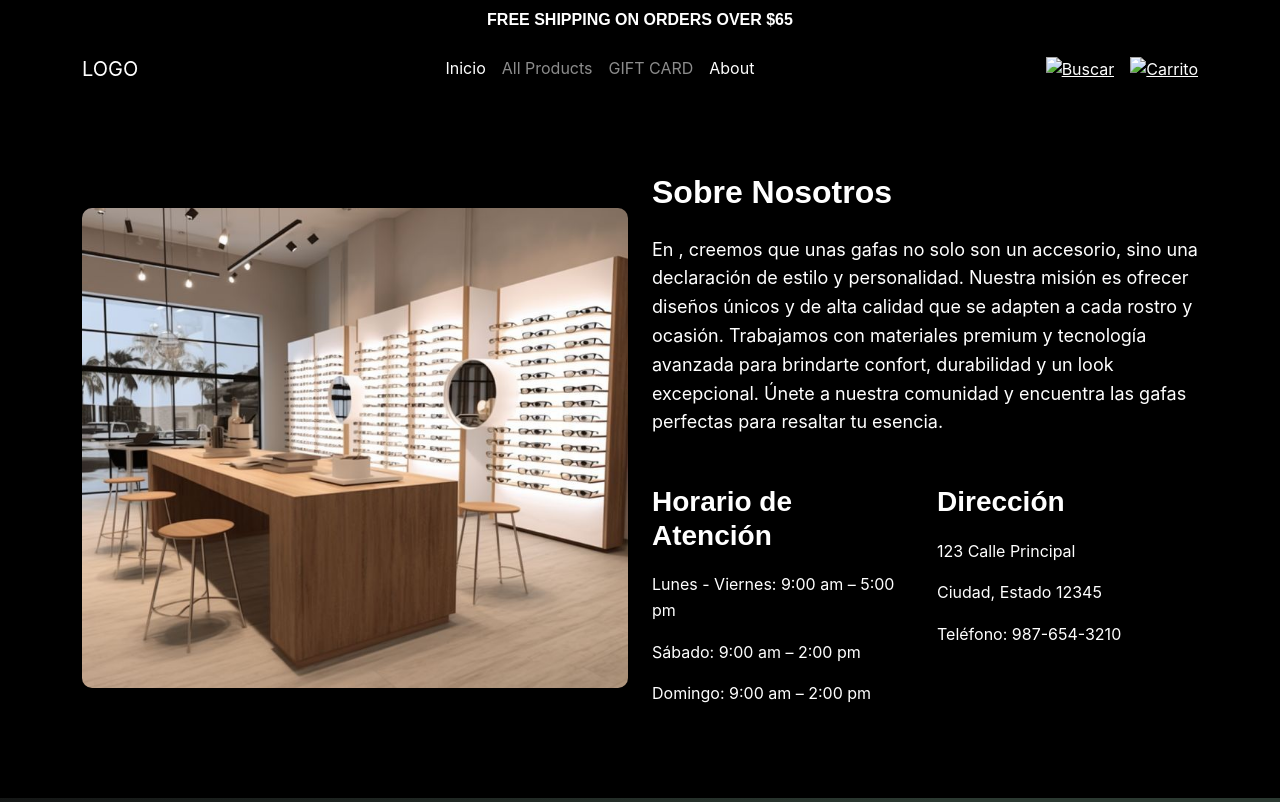
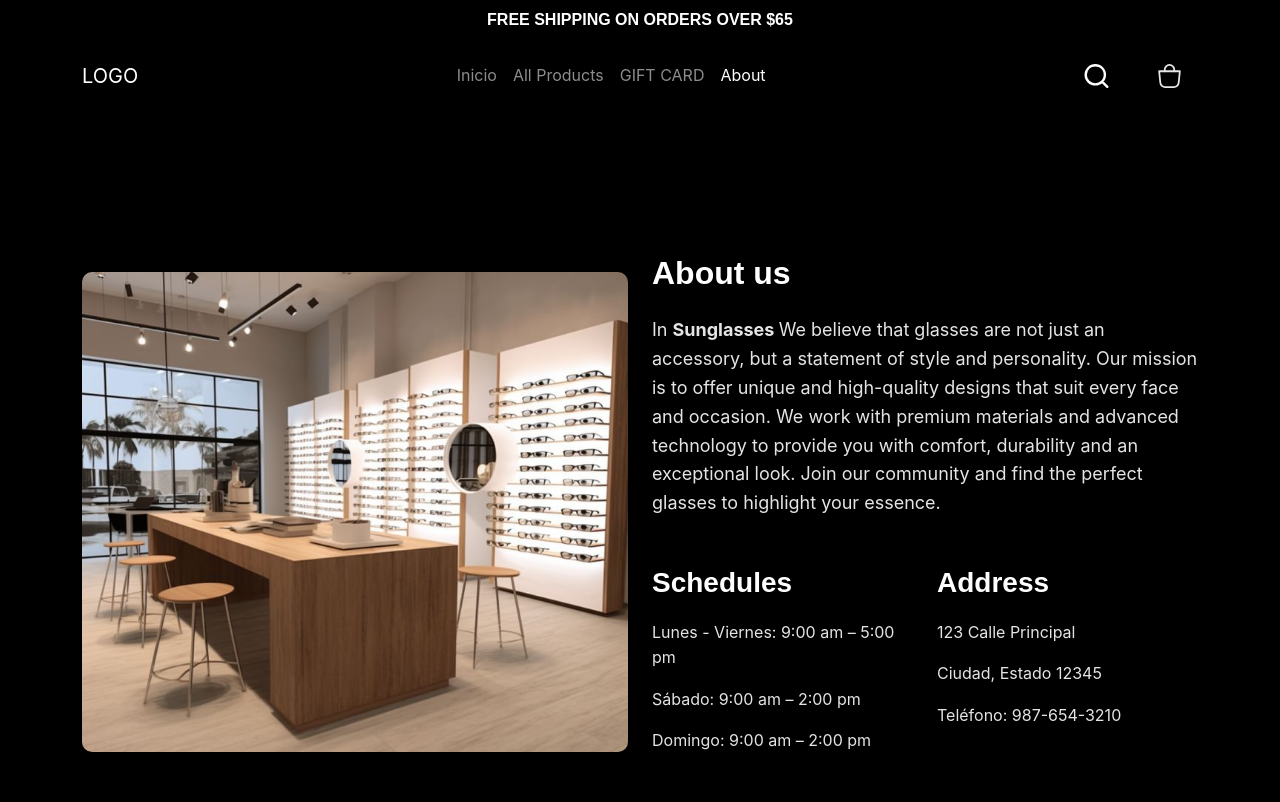
Before and after one commit to Evelyn7534/Ecommerce-Sunglasses, a plain HTML site: page pages/about.html in a window 1280 px wide. Shown: the top 802 px of the page. Drawn offline with nearby package versions, Linux system fonts and the light colour scheme.

Commit message:
solucionando error con los iconos

```diff
--- a/css/styles.css
+++ b/css/styles.css
@@ -375,3 +375,17 @@ section {
 .quantity-btn:hover {
     color: #816D2B;
 }
+.icon-img {
+    width: 24px;
+    min-height: 24px;
+}
+.about-section{
+    min-height: 800px;
+    p{
+        color: #e4e4e4;
+    }
+}
+.about-image{
+    width: 100%;
+    height: 60vh;
+}
--- a/pages/about.html
+++ b/pages/about.html
@@ -18,7 +18,7 @@
     </div>
 
     <!-- Navbar -->
-    <nav class="navbar navbar-expand-lg navbar-dark bg-black"aria-label="Navegacion principal"aria-label="Navegación principal">
+    <nav class="navbar navbar-expand-lg navbar-dark bg-black" aria-label="Navegación About Us">
         <div class="container">
             <!-- Logo -->
             <a class="navbar-brand" href="index.html">LOGO</a>
@@ -32,7 +32,7 @@
             <!-- Menú de navegación -->
 <div class="collapse navbar-collapse justify-content-center" id="navbarNav">
 <ul class="navbar-nav">
-    <li class="nav-item"><a class="nav-link active" href="../index.html">Inicio</a></li>
+    <li class="nav-item"><a class="nav-link " href="../index.html">Inicio</a></li>
     <li class="nav-item"><a class="nav-link" href="allproducts.html">All Products</a></li>
     <li class="nav-item"><a class="nav-link" href="giftcard.html">GIFT CARD</a></li>
     <li class="nav-item"><a class="nav-link active" href="about.html">About</a></li>
@@ -42,10 +42,10 @@
             <!-- Íconos de búsqueda y carrito alineados a la derecha -->
             <div class="d-flex align-items-center ms-auto">
                 <a href="#" class="me-3">
-                    <img src="./assets/img/buscador.svg" alt="Buscar" width="36px min-height 24px">
+                    <img src="../assets/img/buscador.svg" alt="Buscar">
                 </a>
                 <a href="#">
-                    <img src="./assets/img/tienda.svg" alt="Carrito" width="36px min-height 24px">
+                    <img src="../assets/img/tienda.svg" alt="Carrito">
                 </a>
             </div>
         </div>
@@ -53,31 +53,30 @@
 
 
 <!-- Sección "Nosotros" -->
-<!-- Sección "Nosotros" -->
-<section class="about-section py-5 d-flex bg-black align-items-center" style="min-height: 700px;">
+<section class="about-section py-5 d-flex bg-black align-items-center">
     <div class="container">
         <div class="row align-items-center">
             <!-- Imagen (50vh de altura, alineada al centro) -->
             <div class="col-lg-6 d-flex justify-content-center">
-                <div class="about-image" style="width: 100%; height: 60vh; background: url('../assets/img/optica0.jpg') center/cover no-repeat; border-radius: 10px;"></div>
+                <div class="about-image" style=" background: url('../assets/img/optica0.jpg') center/cover no-repeat; border-radius: 10px;"></div>
             </div>
 
             <!-- Texto "Nosotros" alineado al centro -->
             <div class="col-lg-6 d-flex align-items-center">
                 <div class="text-center text-white text-lg-start">
-                    <h2 class="fw-semibold mb-4">Sobre Nosotros</h2>
+                    <h2 class="fw-semibold mb-4">About us</h2>
                     <p style="font-size: 18px; line-height: 1.6; letter-spacing: 1.5;">
-                        En <strong></strong>, creemos que unas gafas no solo son un accesorio, sino una declaración de estilo y personalidad.
-                        Nuestra misión es ofrecer diseños únicos y de alta calidad que se adapten a cada rostro y ocasión.
-                        Trabajamos con materiales premium y tecnología avanzada para brindarte confort, durabilidad y un look excepcional.
-                        Únete a nuestra comunidad y encuentra las gafas perfectas para resaltar tu esencia.
+                        In <strong> Sunglasses </strong>We believe that glasses are not just an accessory, but a statement of style and personality.
+                        Our mission is to offer unique and high-quality designs that suit every face and occasion.
+                        We work with premium materials and advanced technology to provide you with comfort, durability and an exceptional look.
+                        Join our community and find the perfect glasses to highlight your essence.
                     </p>
 
                     <!-- Horario y Dirección debajo de la descripción -->
                     <div class="row mt-5">
                         <!-- Horario -->
                         <div class="col-md-6">
-                            <h3 class="fw-bold">Horario de Atención</h3>
+                            <h3 class="fw-bold">Schedules</h3>
                             <p>Lunes - Viernes: 9:00 am – 5:00 pm</p>
                             <p>Sábado: 9:00 am – 2:00 pm</p>
                             <p>Domingo: 9:00 am – 2:00 pm</p>
@@ -85,7 +84,7 @@
 
                         <!-- Dirección -->
                         <div class="col-md-6">
-                            <h3 class="fw-bold">Dirección</h3>
+                            <h3 class="fw-bold">Address</h3>
                             <p>123 Calle Principal</p>
                             <p>Ciudad, Estado 12345</p>
                             <p>Teléfono: 987-654-3210</p>
@@ -180,9 +179,10 @@
         document.getElementById('year').textContent = new Date().getFullYear();
     </script>
 
+    <script src="https://cdn.jsdelivr.net/npm/bootstrap@5.3.0/dist/js/bootstrap.bundle.min.js"></script>
 
 
-       <!-- Bootstrap JS -->
-       <script src="./js/bootstrap.bundle.min.js"></script>
+
+
 </body>
 </html>
```
Also changed, not shown: index.html (+2 -2 lines), pages/giftcard.html (+4 -3 lines).
